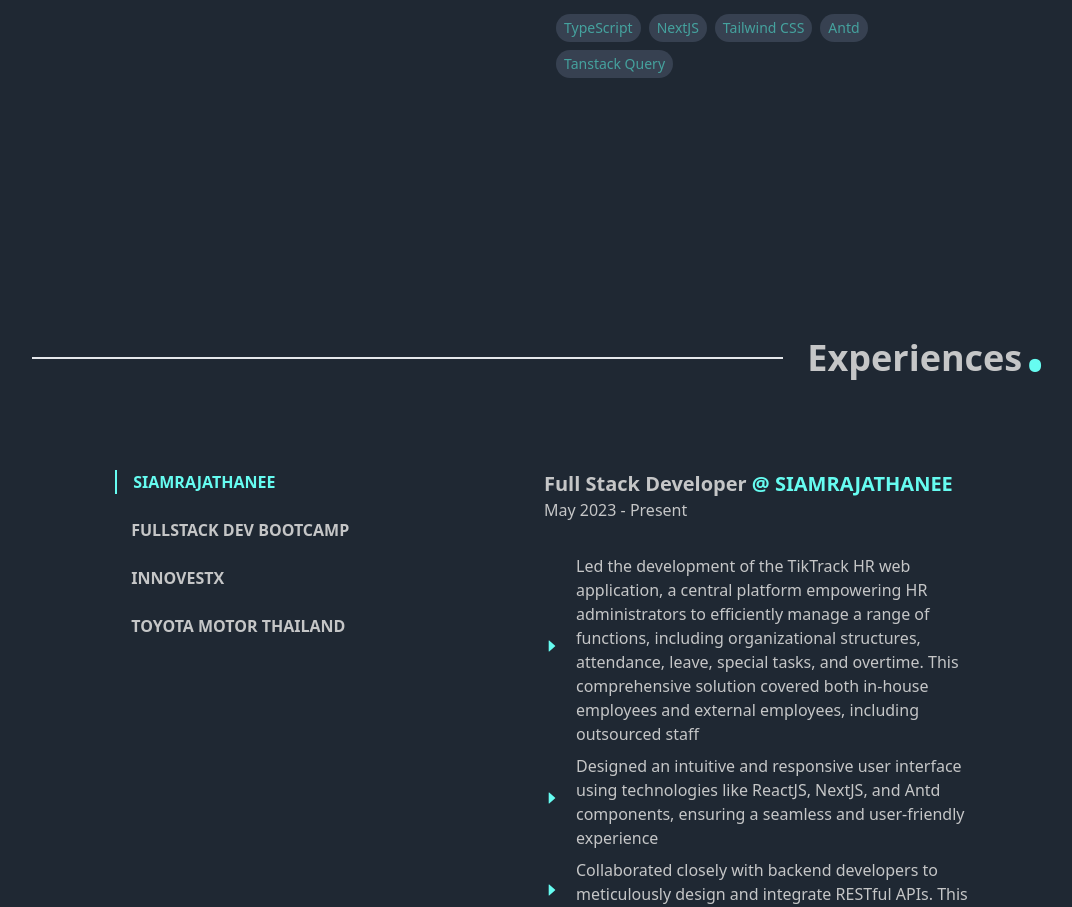
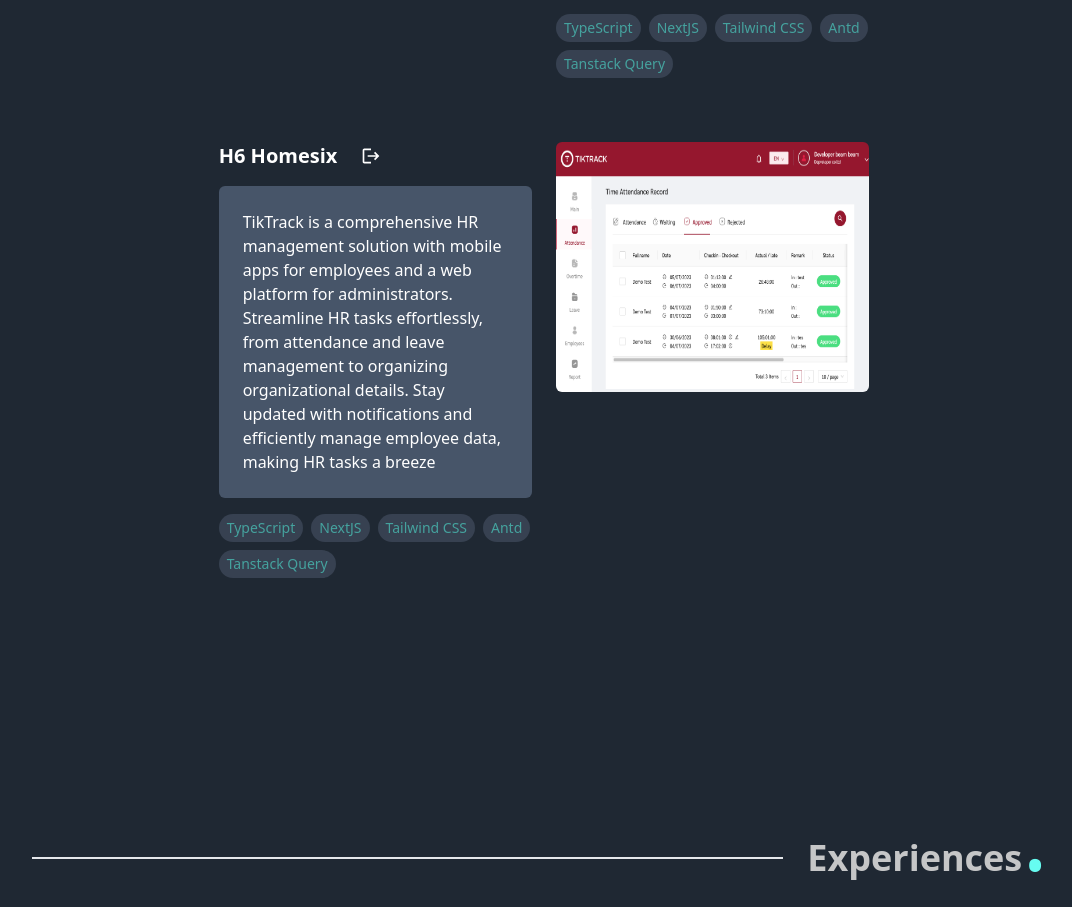
Before and after one commit to BornDhamachart/portfolioWebsite, a React (Vite) app: page / in a window 1280 px wide. Shown: the part 1835-2742 px from the top of the page, without its empty margins (184-1256 px from the left). Built offline with nearby package versions, Linux system fonts and the light colour scheme.

Commit message:
add portfolio

```diff
--- a/src/Components/Projects.tsx
+++ b/src/Components/Projects.tsx
@@ -12,6 +12,13 @@
     "Vite",
   ];
   const items2 = [
+    "TypeScript",
+    "NextJS",
+    "Tailwind CSS",
+    "Antd",
+    "Tanstack Query",
+  ];
+  const items3 = [
     "TypeScript",
     "NextJS",
     "Tailwind CSS",
@@ -197,6 +204,52 @@
                 ></motion.div>
               </div>
             </div>
+
+            <div className="flex-col md:flex-row flex md:p-8 justify-center w-full xl:w-2/3 gap-6">
+              <motion.div
+                className="md:w-1/2 w-full md:order-1"
+                variants={item}
+              >
+                <div className="flex items-center gap-6">
+                  <div className="text-white font-bold text-xl hover:text-custom-blue1">
+                    H6 Homesix
+                  </div>
+                  <div className="text-white text-xl hover:text-custom-blue1 cursor-pointer hover:translate-x-1 duration-150">
+                    <a href="https://h6homesix.vercel.app/" target="_blank">
+                      <MdLogout />
+                    </a>
+                  </div>
+                </div>
+                <div className="text-white bg- w-full mt-4 p-6 bg-slate-600 rounded-md">
+                  <p className="break-words">
+                    TikTrack is a comprehensive HR management solution with
+                    mobile apps for employees and a web platform for
+                    administrators. Streamline HR tasks effortlessly, from
+                    attendance and leave management to organizing organizational
+                    details. Stay updated with notifications and efficiently
+                    manage employee data, making HR tasks a breeze
+                  </p>
+                </div>
+                <div className="flex flex-wrap gap-2 mt-4">
+                  {items3.map((r: string) => (
+                    <div className="rounded-2xl py-1 px-2 text-custom-blue2 bg-gray-700 text-sm">
+                      {r}
+                    </div>
+                  ))}
+                </div>
+              </motion.div>
+              <div className="md:w-1/2 w-full relative md:order-2">
+                <img
+                  alt="tiktrack website"
+                  src="./tikTrack.png"
+                  className="w-[420px] h-[250px] hover:scale-105 duration-200 rounded-md"
+                />
+                <motion.div
+                  className="absolute top-0 left-0 w-[420px] h-[250px] bg-custom-blue1 opacity-90 rounded-md"
+                  variants={picture}
+                ></motion.div>
+              </div>
+            </div>
           </div>
         </motion.div>
       </div>
```
Also changed, not shown: public/tikTrack.png (added).
